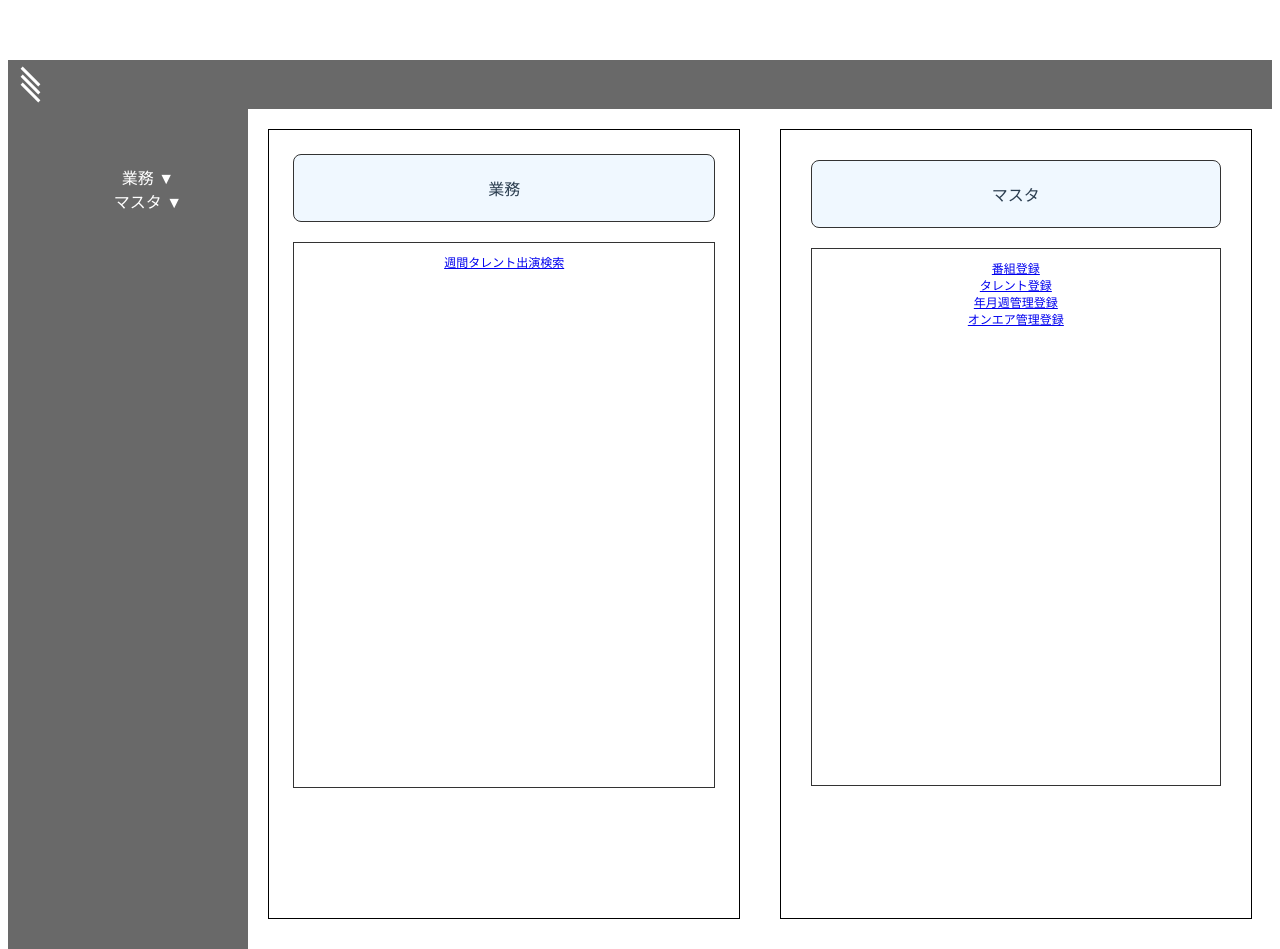
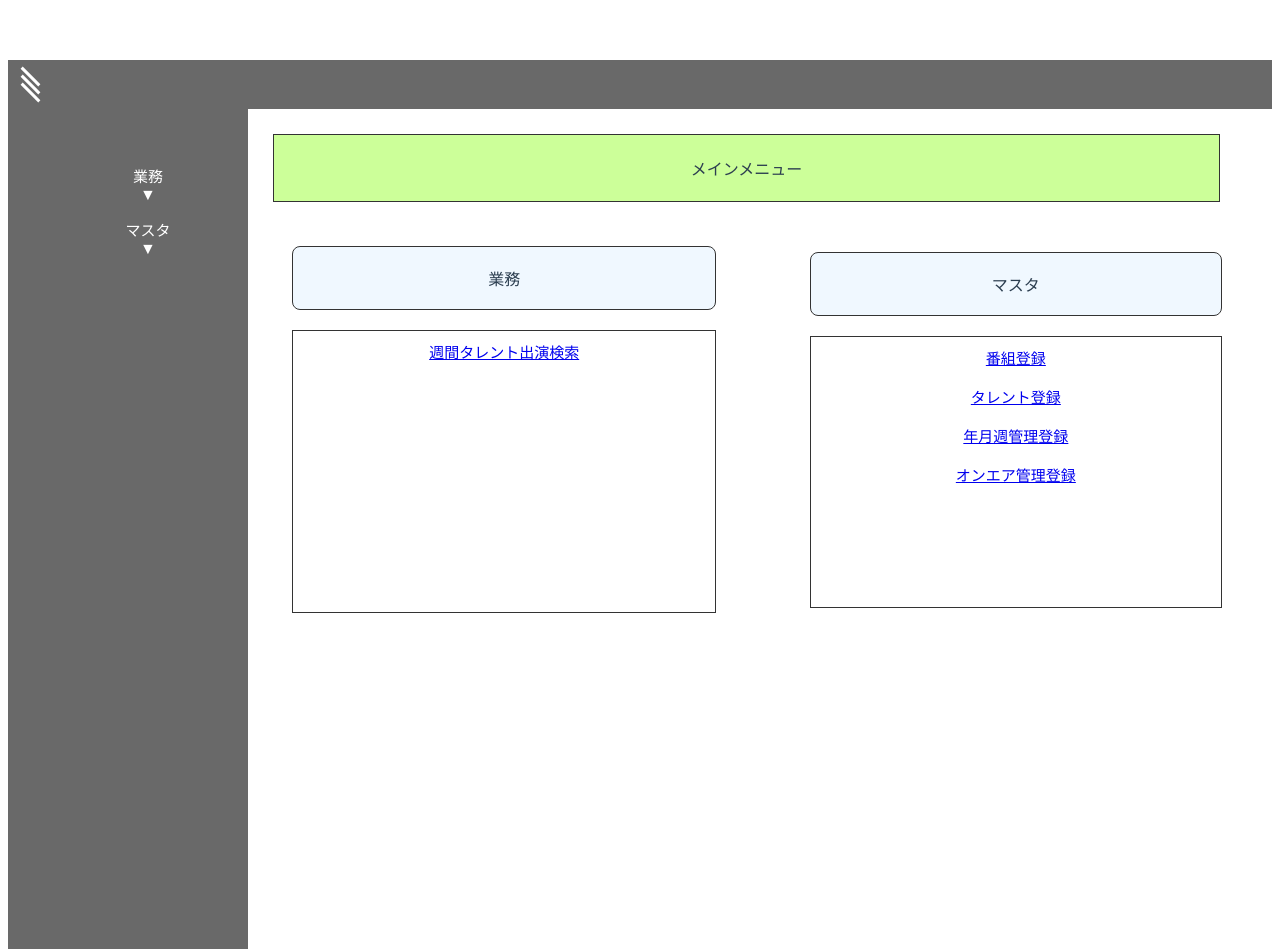
Before and after one commit to Fukuta-Y/TalentSearchFrontend, a Vue app in the folder frontend/: page / in a window 1280 px wide. Both pictures are taken after a click on the element 640 px from the left and 84 px from the top of the page. Built offline with nearby package versions, Linux system fonts and the light colour scheme.

Commit message:
微調整

```diff
--- a/frontend/src/views/MainMenu/MenuBaseForm.vue
+++ b/frontend/src/views/MainMenu/MenuBaseForm.vue
@@ -14,10 +14,14 @@
         <SidebarMenu :isSidebarCollapsed="isSidebarCollapsed" :sidebarLinks="sidebarLinks"
           :expandedSubmenus="expandedSubmenus" @toggleSubmenu="toggleSubmenu" />
       </div>
-      <div style="flex: 1; display: flex; justify-content: space-between; padding: 20px;">
-        <!-- space-between を使用して要素間に隙間を開けます -->
-        <div style="width: 48%; border: 1px solid black; padding: 4px; box-sizing: border-box;" class="sidebar-link">
-          <!-- 適切な割合に調整 -->
+      <div style="flex: 1; display: flex; flex-direction: column; padding: 20px;">
+        <!-- メインメニュータイトルブロック -->
+        <div style="width: 95%; text-align: center; margin-bottom: 20px;" class="boxed-title">
+          <p>メインメニュー</p>
+        </div>
+        <!-- 業務とマスタのコンテンツ -->
+        <div style="display: flex; justify-content: space-between;">
+          <div style="width: 48%; padding: 4px; box-sizing: border-box;" class="sidebar-link">
             <div class="boxed">
               <p>業務</p>
             </div>
@@ -25,13 +29,13 @@
               <GyomuList />
             </div>
           </div>
-        <div style="width: 48%; border: 1px solid black; padding: 10px; box-sizing: border-box;" class="sidebar-link">
-          <!-- 適切な割合に調整 -->
+          <div style="width: 48%; padding: 10px; box-sizing: border-box;" class="sidebar-link">
             <div class="boxed">
               <p>マスタ</p>
             </div>
             <div class="masterMenu">
               <MasterList />
+            </div>
           </div>
         </div>
       </div>
@@ -167,18 +171,23 @@ export default {
   /* ボックスのスタイル */
   .boxed {
     border: 1px solid #333;
-    padding: 5px;
+    padding: 3px;
     margin: 20px;
     border-radius: 8px;
     background-color: #f0f8ff;
   }
-
+  .boxed-title {
+    border: 1px solid #333;
+    padding: 5px;
+    margin: 5px; /* 低い値に変更 */
+    background-color: #CCFF99;
+  }
   /* ボックスのスタイル */
   .gyoumuMenu, .masterMenu {
     border: 1px solid #333;
     padding: 10px;
     margin: 20px;
-    min-height: 70%; /* 画面の下の方まで伸ばす */
+    min-height: 90%; /* 画面の下の方まで伸ばす */
     box-sizing: border-box;
   }
   .sidebar-link {
--- a/frontend/src/views/MainMenu/components/GyomuList.vue
+++ b/frontend/src/views/MainMenu/components/GyomuList.vue
@@ -1,5 +1,5 @@
 <template>
-    <div style='text-align:center;font-size:12px;'><router-link :to="{ name: 'WeekTalentShutsuenTop' }">週間タレント出演検索</router-link></div>
+    <div style='text-align:center;font-size:15px;'><router-link :to="{ name: 'WeekTalentShutsuenTop' }">週間タレント出演検索</router-link></div>
 </template>
 <script>
 export default {
--- a/frontend/src/views/MainMenu/components/MasterList.vue
+++ b/frontend/src/views/MainMenu/components/MasterList.vue
@@ -1,8 +1,8 @@
 <template>
-    <div style='text-align:center;font-size:12px;'><router-link :to="{ name: 'ProgramTorokuKoshinTop' }">番組登録</router-link></div>
-    <div style='text-align:center;font-size:12px;'><router-link :to="{ name: 'TalentTorokuKoshinTop' }">タレント登録</router-link></div>
-    <div style='text-align:center;font-size:12px;'><router-link :to="{ name: 'NetsukiShuKanriTorokuKoshin' }">年月週管理登録</router-link></div>
-    <div style='text-align:center;font-size:12px;'><router-link :to="{ name: 'OnAirKanriTorokuKoshin' }">オンエア管理登録</router-link></div>
+    <div style='text-align:center;font-size:15px;'><router-link :to="{ name: 'ProgramTorokuKoshinTop' }">番組登録</router-link></div><br/>
+    <div style='text-align:center;font-size:15px;'><router-link :to="{ name: 'TalentTorokuKoshinTop' }">タレント登録</router-link></div><br/>
+    <div style='text-align:center;font-size:15px;'><router-link :to="{ name: 'NetsukiShuKanriTorokuKoshin' }">年月週管理登録</router-link></div><br/>
+    <div style='text-align:center;font-size:15px;'><router-link :to="{ name: 'OnAirKanriTorokuKoshin' }">オンエア管理登録</router-link></div><br/>
 </template>
 <script>
 export default {
--- a/frontend/src/views/MainMenu/components/SidebarMenu.vue
+++ b/frontend/src/views/MainMenu/components/SidebarMenu.vue
@@ -3,10 +3,10 @@
         <ul v-show="!isSidebarCollapsed">
             <li v-for="item in sidebarLinks" :key="item.id">
                 <span v-if="item.children" @click="toggleSubmenu(item.id)">
-                    {{ item.text }}
+                    <span class="menu-text">{{ item.text }}</span>
                     <span :class="{ 'expanded': isSubmenuExpanded(item.id) }">&#9660;</span>
                 </span>
-                <a v-else :href="item.url">{{ item.text }}</a>
+                <a v-else :href="item.url"><span class="menu-text">{{ item.text }}</span></a>
 
                 <ul v-if="item.children && isSubmenuExpanded(item.id)">
                     <li v-for="child in item.children" :key="child.id">
@@ -35,12 +35,29 @@ export default {
     },
 };
 </script>
+
 <style scoped>
-  .sidebar a {
-    font-size: 12px; /* 適切なサイズに調整 */
-  }
-  .sidebar ul {
-    list-style-type: none; /* デフォルトのバレットポイントを削除 */
-    padding-left: 0; /* デフォルトのパディングを削除 */
-  }
-</style>
+.sidebar a,
+.menu-text {
+    font-size: 15px;
+    /* 適切なサイズに調整 */
+    display: block;
+    /* テキストをブロック要素として表示 */
+}
+
+.sidebar ul {
+    list-style-type: none;
+    /* デフォルトのバレットポイントを削除 */
+    padding-left: 0;
+    /* デフォルトのパディングを削除 */
+}
+
+.sidebar li {
+    margin-bottom: 15px;
+    /* マージンを増やして項目を離す */
+}
+
+.expanded {
+    transform: rotate(180deg);
+    /* 開いたサブメニューの矢印を反転させる */
+}</style>
```
Lines whose indentation alone changed are shown as unchanged.
